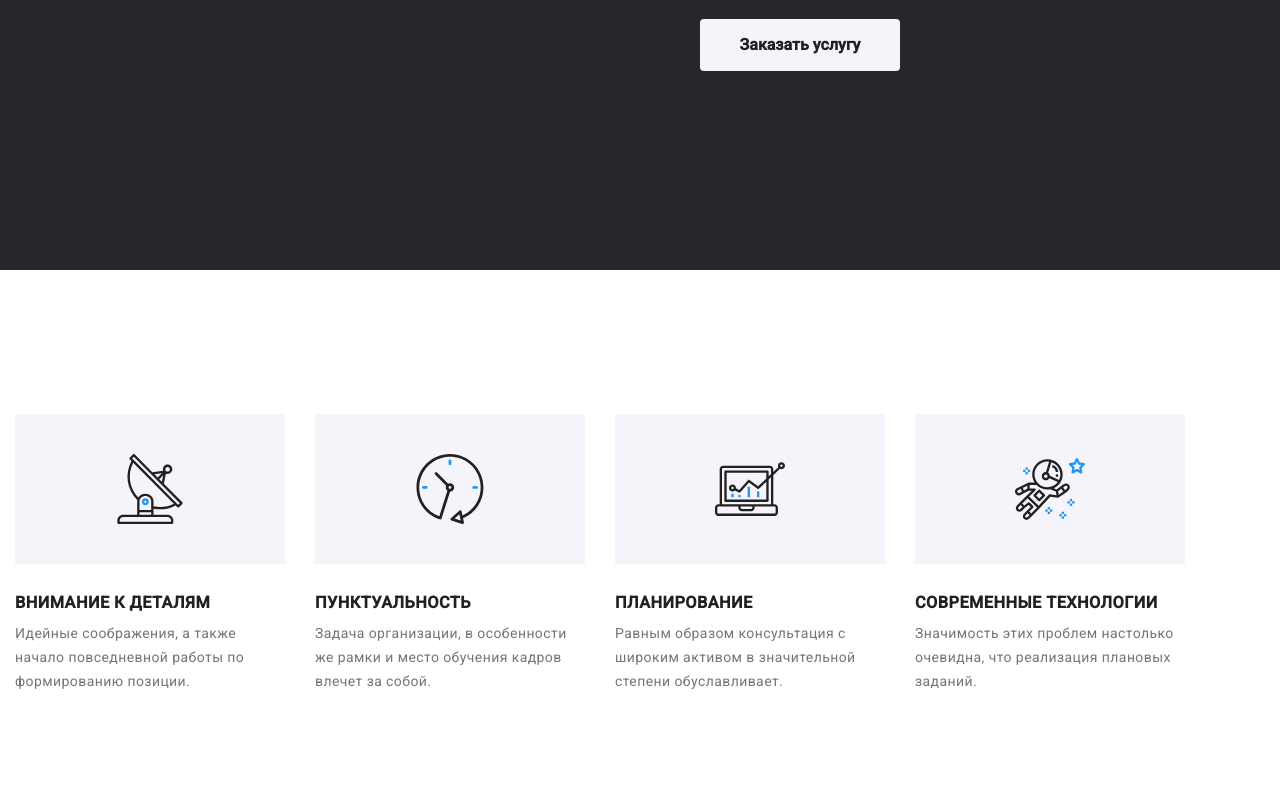
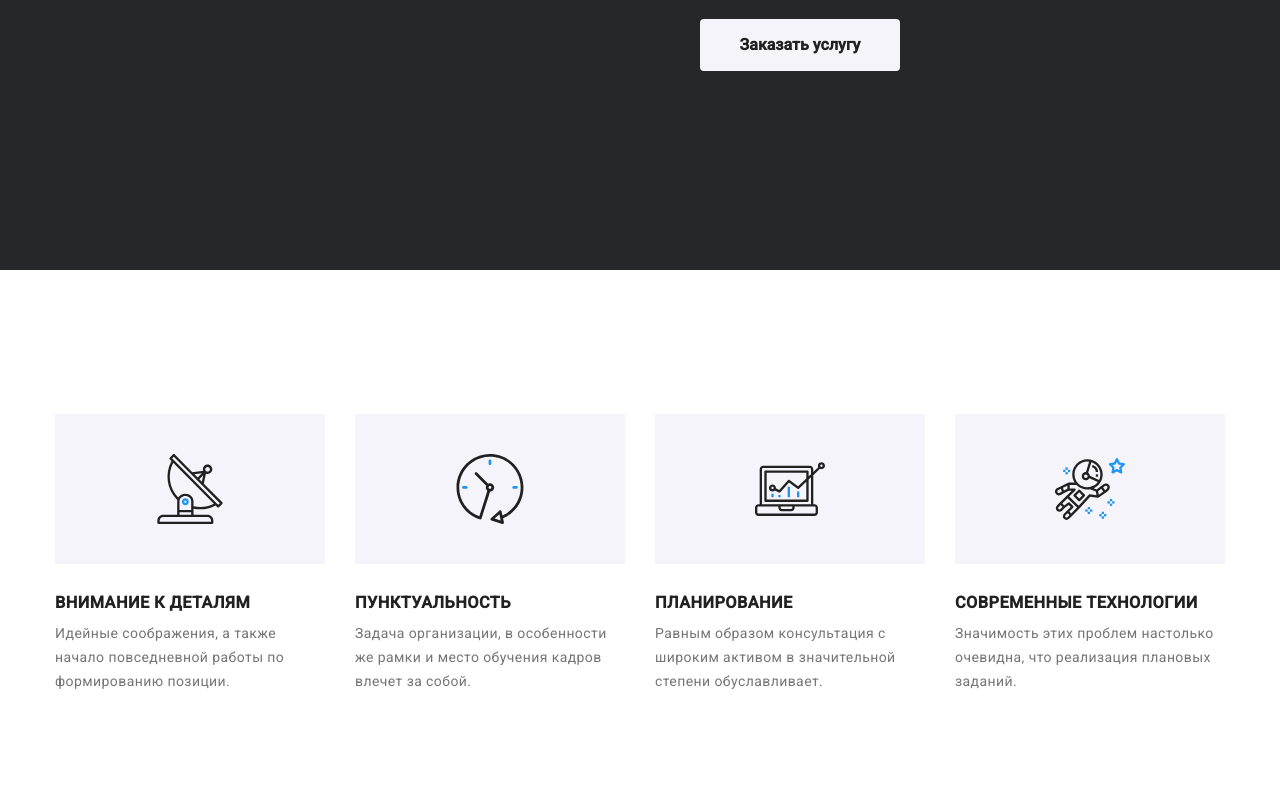
Before and after one commit to tetianaziatikova/goit-markup-hw-04, a plain HTML site: page index.html in a window 1280 px wide. Shown: the part 392-1182 px from the top of the page. Drawn offline with nearby package versions, Linux system fonts and the light colour scheme.

Commit message:
контент страницы размещен по центру

```diff
--- a/css/main.css
+++ b/css/main.css
@@ -13,8 +13,6 @@ body {
     color: var(--primary-text-color);
     font-family: Roboto, sans-serif;
     letter-spacing: 0.03em;
-
-    width: 1200px;
 
     font-weight: 400;
     font-size: 14px;
@@ -33,10 +31,6 @@ img {
     display: block;
 }
 
-main {
-    width: 1200px;
-    }
-
 /*================== Site header ==================*/
 .header-section {
     border-bottom: 1px solid #ECECEC;
@@ -44,6 +38,7 @@ main {
 .container {
     margin-left: auto;
     margin-right: auto;
+    width: 1200px;
     padding-left: 15px;
     padding-right: 15px;
 }
@@ -201,8 +196,8 @@ main {
     fill:#757575;
 }
 
+/*======================= hero ======================= */
 
-/* hero */
 .hero {
     padding-top: 200px;
     padding-bottom: 200px;
@@ -254,8 +249,8 @@ main {
     line-height: 1.88;
 }
 
-/* Index.html */
-/* Section */
+/*======================= Index.html ==================*/
+/*======================= Section ==================*/
 
 .feature-section {
     padding-top: 94px;
@@ -426,7 +421,7 @@ main {
     padding-left: 32px;
 }
 
-/*============= ICON ================*/
+/*================== ICON =====================*/
 
 .team-list-icon {
     display: flex;
```
